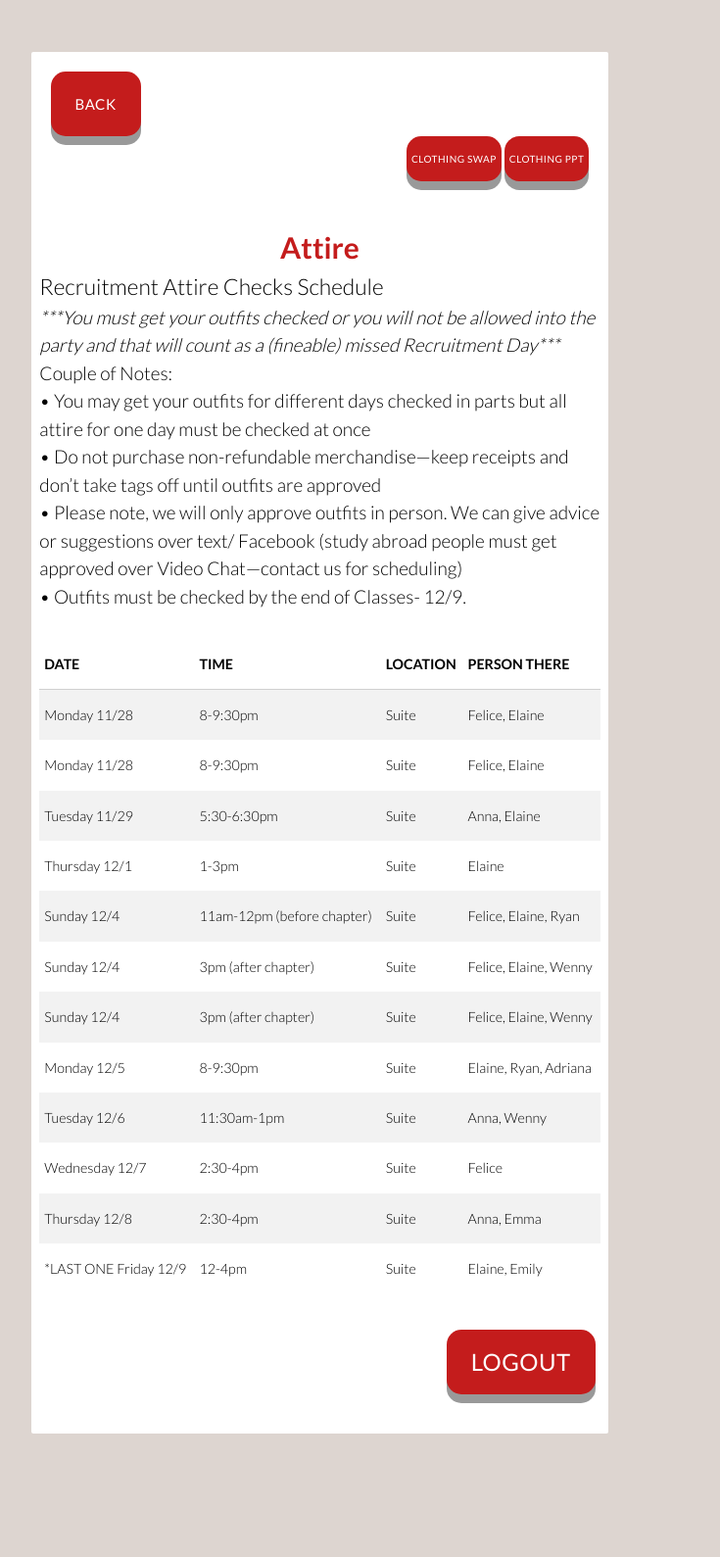
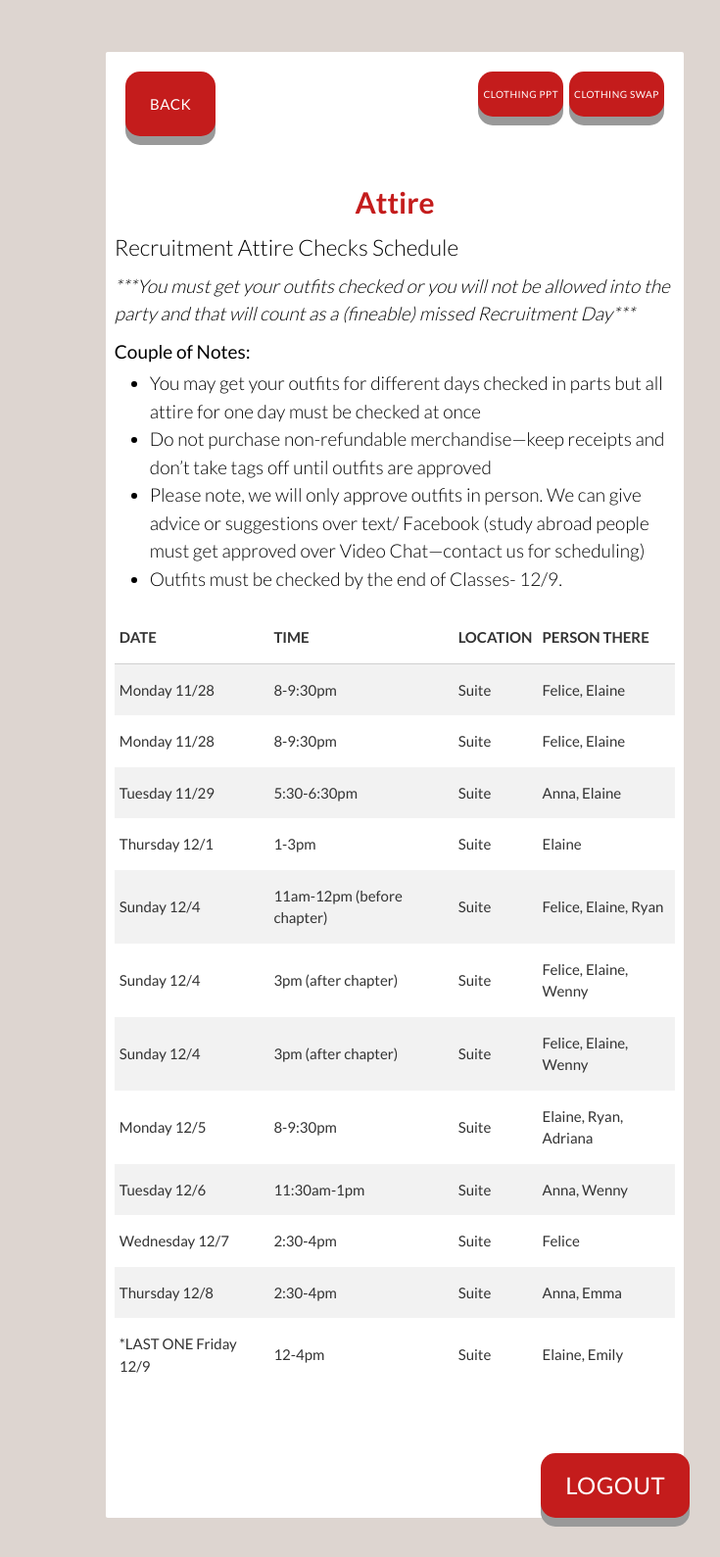
Before and after one commit to elainecole/aoii-recruitment, a Django app: page /attire in a window 1280 px wide. Shown: the whole page at 98% size, without its empty margins (237-972 px from the left). Before the commit the page ends 1463 px from the top, so only its background shows below. Run offline with Django 3.2, Linux system fonts and the light colour scheme; a user stored in the database is signed in; tables that the repository leaves empty hold one stand-in row (values such as "Sample post"); style sheets or scripts are compiled from the project's sources.

Commit message:
PRETTTTYYYYYYYYYYYYYYYYYY

```diff
--- a/webapp/templates/partials/outfit/outfit_base.html
+++ b/webapp/templates/partials/outfit/outfit_base.html
@@ -1,21 +1,21 @@
 {% verbatim %}
 <div class="container">
     <div class="row">
-        <div style="padding-top: 5%" class="col m8 offset-m1 s12">
+        <div style="padding-top: 5%;" class="col m8 offset-m2 s12">
             <div class="card wrapper">
                 <div class="card-content">
-                    <div style="text-align: left">
+                    <div class="buttons">
+                        <div>
                             <a href="/" class="login-button btn" style="font-size: 15px">
                                 Back
                             </a>
-                    </div>
-                    <div style="text-align: right">
-                        <a href="https://docs.google.com/spreadsheets/d/1AdszEocrIG_wgClIp6DIej8qIz_68u5Rl9XBTl-Njy0/edit?usp=sharing"  target="_blank" class="login-button btn" style="padding: 5px; font-size: 10px">
+                            <a href="https://docs.google.com/spreadsheets/d/1AdszEocrIG_wgClIp6DIej8qIz_68u5Rl9XBTl-Njy0/edit?usp=sharing"  target="_blank" class="login-button btn right" style="margin-left: 6px; padding: 5px; font-size: 10px">
                                 Clothing Swap
                             </a>
-                        <a href="https://docs.google.com/presentation/d/1h84rSMoJXwGICuOupwUPYq2O4jnRkhwoFRyir-2MUIs/edit?usp=sharing"  target="_blank" class="login-button btn" style="padding: 5px; font-size: 10px">
+                            <a href="https://docs.google.com/presentation/d/1h84rSMoJXwGICuOupwUPYq2O4jnRkhwoFRyir-2MUIs/edit?usp=sharing"  target="_blank" class="login-button btn right" style="padding: 5px; font-size: 10px">
                                 Clothing PPT
                             </a>
+                        </div>
                     </div>
                     <br><br>
                     <div class="title" style="text-align: center">
@@ -23,15 +23,20 @@
                     </div>
                     <div class="row" style="text-align: left">
                         <div class="subtitle-lato">
-                            <big>Recruitment Attire Checks Schedule</big><br>
+                            <div style="margin-bottom: 8px; margin-top: 6px;">
+                                <big>Recruitment Attire Checks Schedule</big>
+                            </div>
                             <em>***You must get your outfits checked or you will not be allowed into the party and that will count as a (fineable) missed Recruitment Day***</em>
-                            Couple of Notes:<br>
-                            • You may get your outfits for different days checked in parts but all attire for one day must be checked at once<br>
-                            • Do not purchase non-refundable merchandise—keep receipts and don’t take tags off until outfits are approved<br>
-                            • Please note, we will only approve outfits in person. We can give advice or suggestions over text/ Facebook (study abroad people must get approved over Video Chat—contact us for scheduling)<br>
-                            • Outfits must be checked by the end of Classes- 12/9.<br>
-                            <br>
-                            <small>
+                            <div style="margin-top: 10px;">
+                                <strong>Couple of Notes:</strong>
+                            </div>
+                            <ul style="list-style-type: disc; padding-left: 36px; margin-top:4px;">
+                                <li style="list-style-type: disc;">You may get your outfits for different days checked in parts but all attire for one day must be checked at once</li>
+                                <li style="list-style-type: disc;">Do not purchase non-refundable merchandise—keep receipts and don’t take tags off until outfits are approved</li>
+                                <li style="list-style-type: disc;">Please note, we will only approve outfits in person. We can give advice or suggestions over text/ Facebook (study abroad people must get approved over Video Chat—contact us for scheduling)</li>
+                                <li style="list-style-type: disc;">Outfits must be checked by the end of Classes- 12/9.</li>
+                            </ul>
+                            </div>
                             <table border="1" class="striped">
                                 <thead>
                                     <tr>
```
Lines whose indentation alone changed are shown as unchanged.
